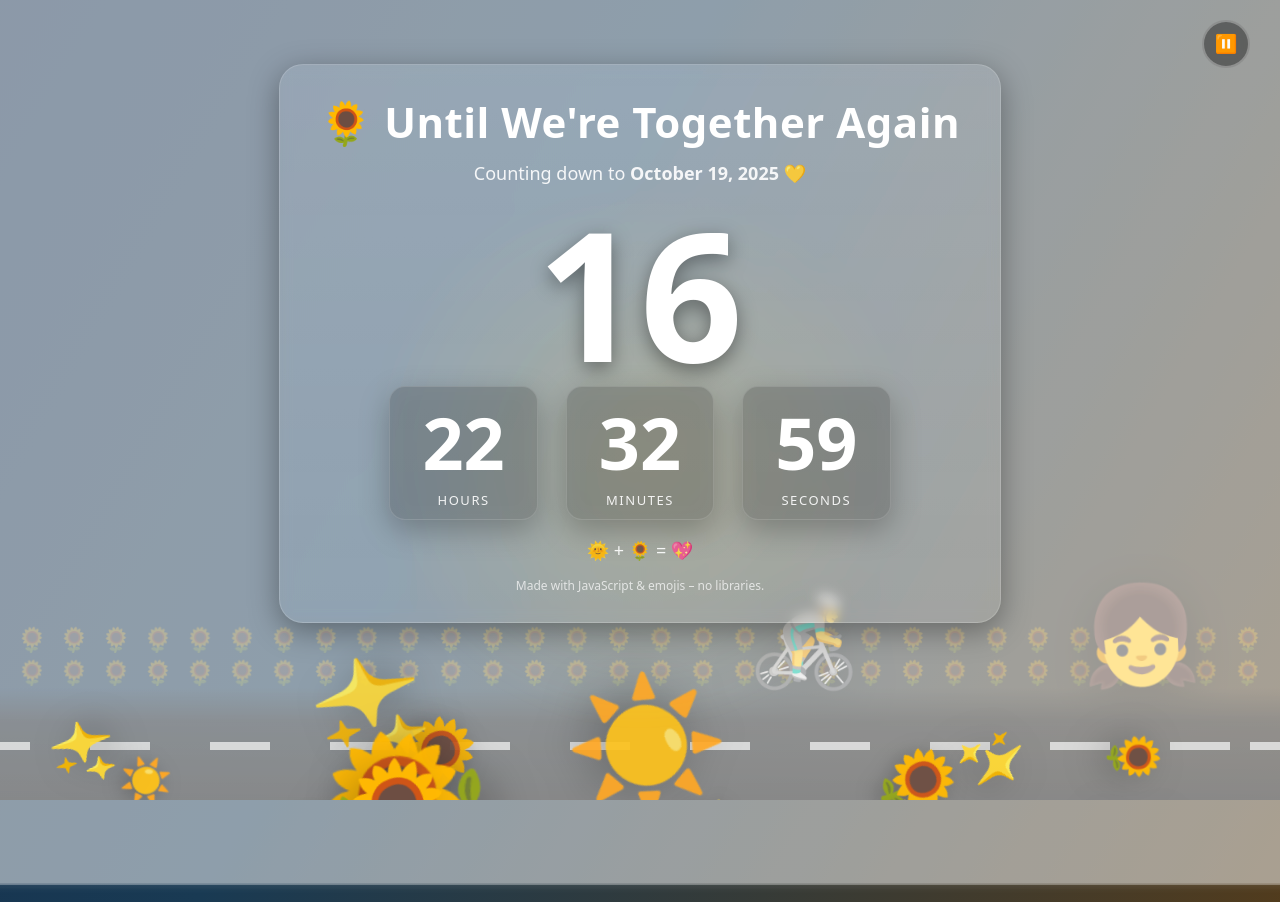
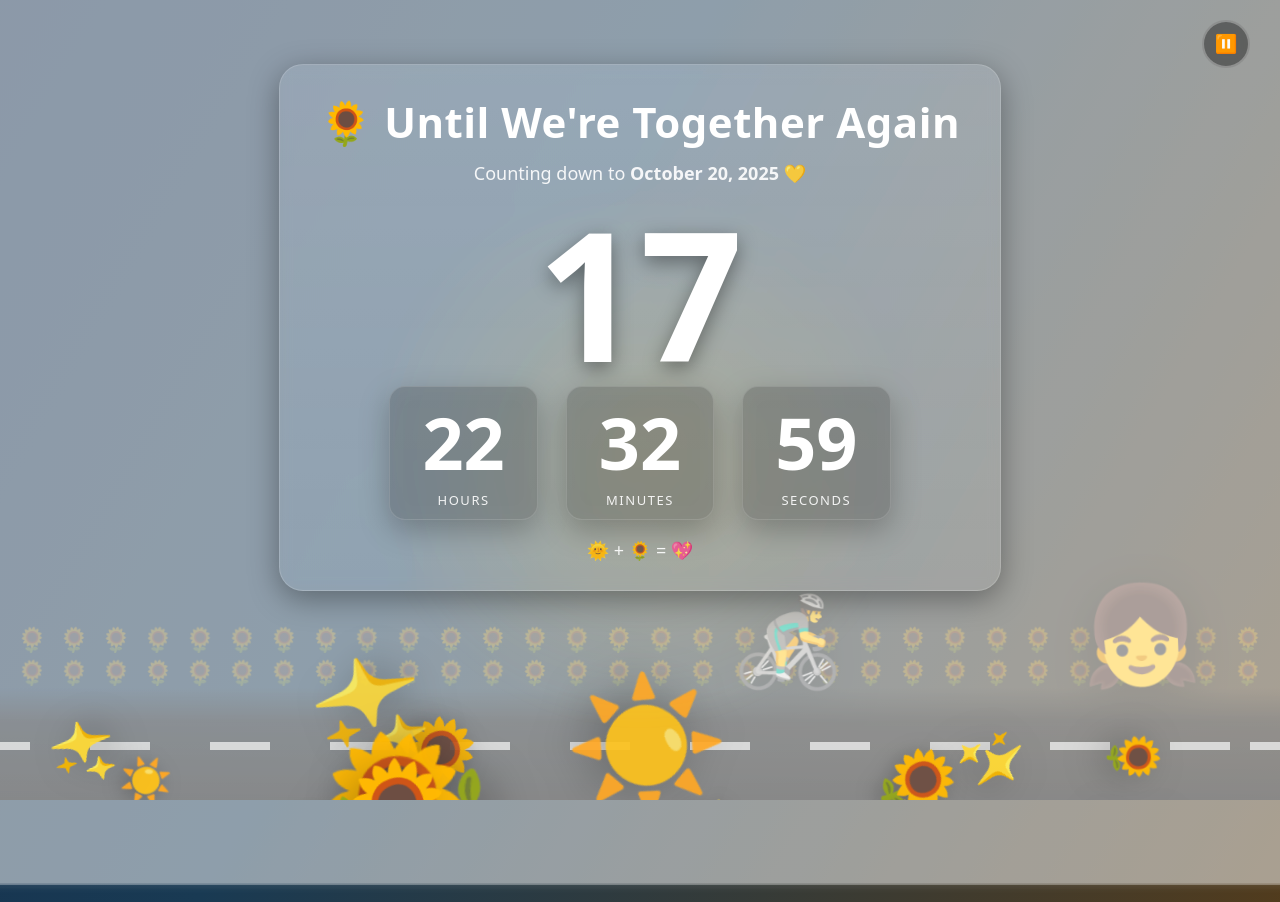
Before and after one commit to marcodavidg/marcodavidg.github.io, a plain HTML site: page comingback.html in a window 1280 px wide. Shown: the top 902 px of the page. Drawn offline with Linux system fonts and the light colour scheme.

Commit message:
fix date

```diff
--- a/comingback.html
+++ b/comingback.html
@@ -3,7 +3,7 @@
 <head>
   <meta charset="UTF-8" />
   <meta name="viewport" content="width=device-width, initial-scale=1" />
-  <title>🌻 Reunion Countdown – Oct 19</title>
+  <title>🌻 Reunion Countdown – Oct 20</title>
   <style>
     :root{
       --bg1:#0f172a;     /* slate-900 */
@@ -187,7 +187,7 @@
 
     <section class="panel" role="group" aria-labelledby="heading" aria-live="polite">
       <h1 id="heading">🌻 Until We&#39;re Together Again</h1>
-      <div class="subtitle">Counting down to <strong>October 19, 2025</strong> 💛</div>
+      <div class="subtitle">Counting down to <strong>October 20, 2025</strong> 💛</div>
 
       <div class="big-days" id="days">00</div>
       <div class="time-row" aria-hidden="false">
@@ -196,14 +196,13 @@
         <div class="tile"><div class="num" id="secs">00</div><div class="lbl">Seconds</div></div>
       </div>
       <div class="tagline">🌞 + 🌻 = 💖</div>
-      <div class="made">Made with JavaScript & emojis – no libraries.</div>
     </section>
   </main>
 
   <script>
     // === CONFIG ===
     // Target moment in America/Guatemala time (UTC-06:00). Change easily if needed.
-    const TARGET_ISO = '2025-10-19T00:00:00-06:00';
+    const TARGET_ISO = '2025-10-20T00:00:00-06:00';
     const target = new Date(TARGET_ISO);
 
     // === Journey progress (cyclist moves closer each day) ===
```
